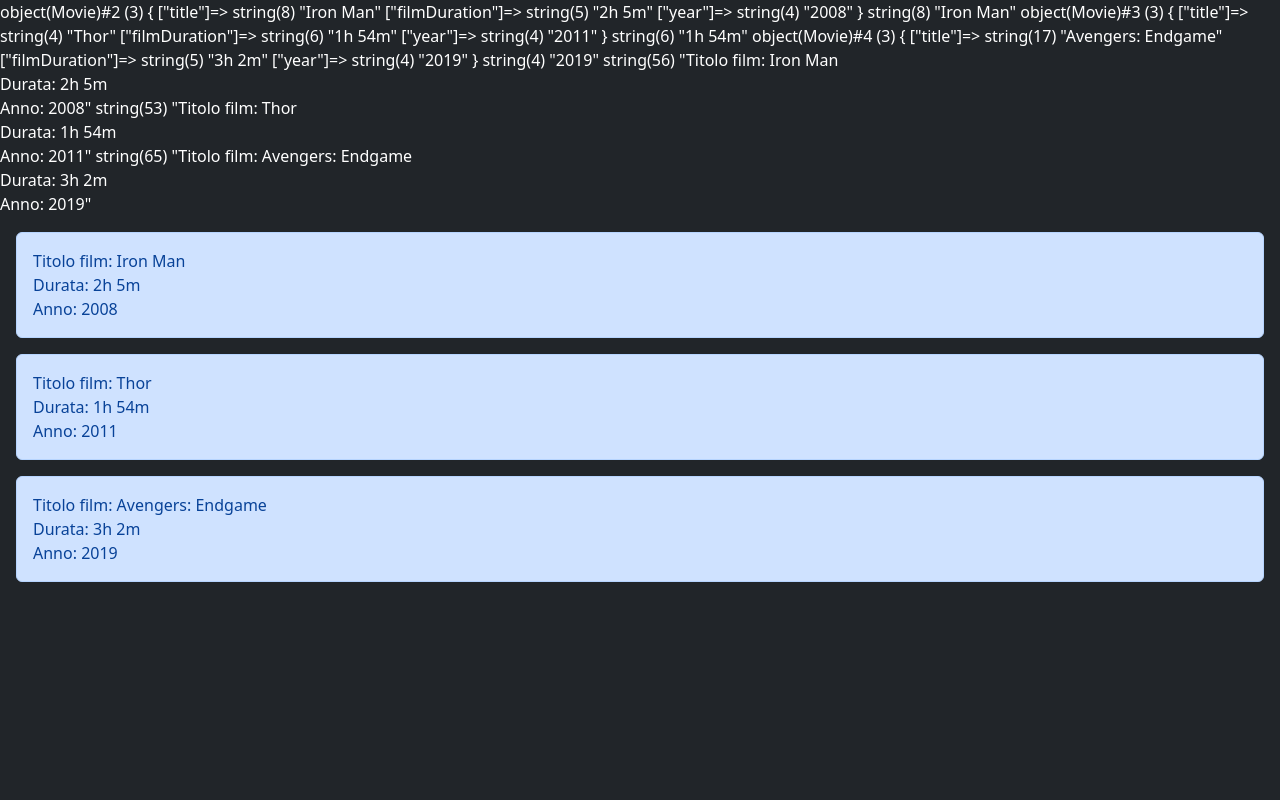
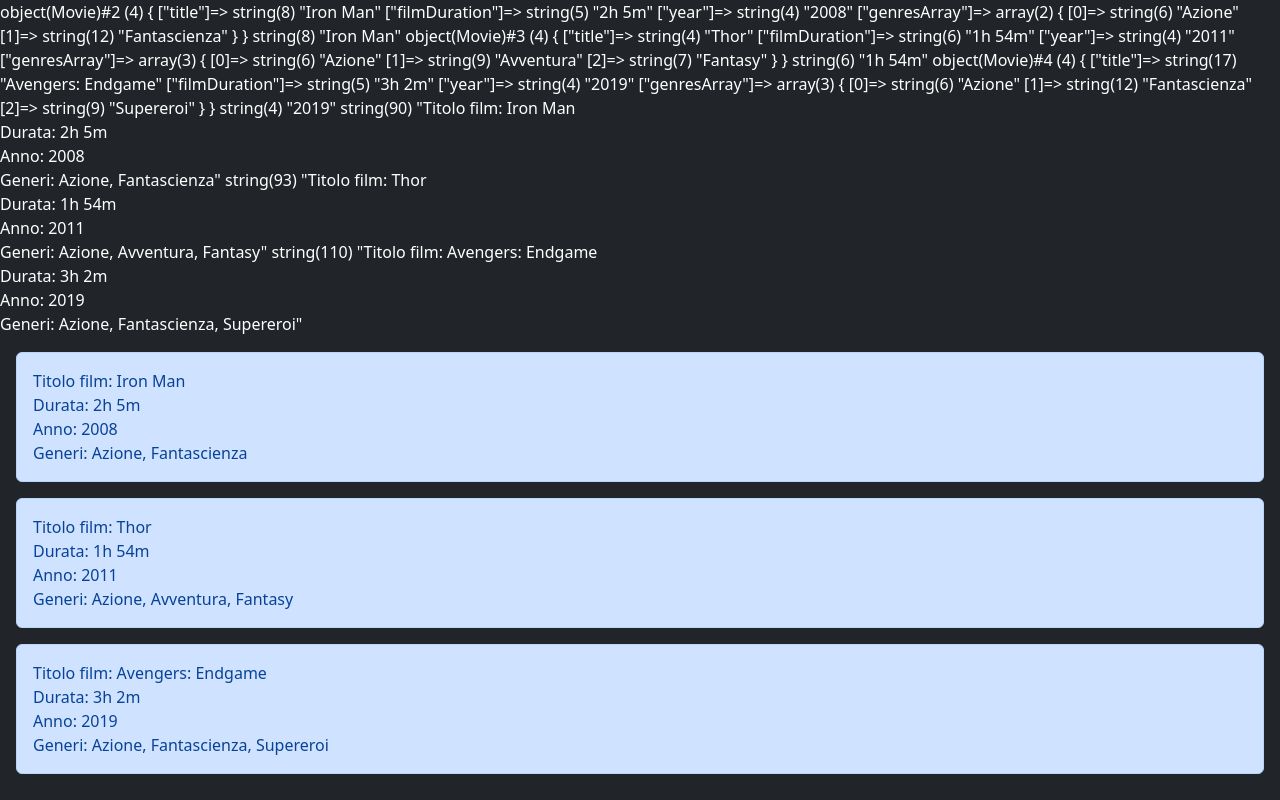
Before and after one commit to MikePio/php-oop-1, a PHP site: page / in a window 1280 px wide. Run offline with PHP 8.4, Linux system fonts and the light colour scheme.

Commit message:
[Bonus] Added and printed an array of genres

```diff
--- a/index.php
+++ b/index.php
@@ -63,13 +63,15 @@ class Movie
   public $title;
   public $filmDuration;
   public $year;
+  public $genresArray;
 
   //* definire un construttore
-  public function __construct($_title, $_filmDuration, $_year)
+  public function __construct($_title, $_filmDuration, $_year, $_genresArray)
   {
     $this->title = $_title;
     $this->filmDuration = $_filmDuration;
     $this->year = $_year;
+    $this->genresArray = $_genresArray;
     //*inserito metodo nella classe
     $this->getMovieDetails();
   }
@@ -77,7 +79,13 @@ class Movie
   //* dichiarato un metodo
   public function getMovieDetails()
   {
-    return "Titolo film: $this->title <br> Durata: $this->filmDuration <br> Anno: $this->year";
+    //* essendo un array deve essere trasformato prima in stringa e successivamente stampato
+    $genreString = implode(", ", $this->genresArray);
+    // OPPURE
+    // $genreString = join(", ", $this->genresArray);
+    return "Titolo film: $this->title <br> Durata: $this->filmDuration <br> Anno: $this->year <br> Generi: $genreString";
+    // senza generi/genres
+    // return "Titolo film: $this->title <br> Durata: $this->filmDuration <br> Anno: $this->year";
     // OPPURE
     // return 'Titolo film:' . ' ' . $this->title . ' ' . 'Durata:' . ' ' . $this->filmDuration . ' ' . 'Anno:' . ' ' . $this->year;
   }
@@ -85,7 +93,7 @@ class Movie
 
 //* INVOCARE attributi/variabili d’istanza
 // Iron Man
-$ironMan = new Movie("Iron Man", "2h 5m", "2008");
+$ironMan = new Movie("Iron Man", "2h 5m", "2008", ["Azione", "Fantascienza"]);
 //? COSì NON FUNZIONA SE C'è IL __construct
 // $ironMan->title = "Iron Man";
 // $ironMan->filmDuration = "2h 5m";
@@ -95,7 +103,7 @@ var_dump($ironMan);
 var_dump($ironMan->title);
 
 // Thor
-$thor = new Movie("Thor", "1h 54m", "2011");
+$thor = new Movie("Thor", "1h 54m", "2011", ["Azione", "Avventura", "Fantasy"]);
 //? COSì NON FUNZIONA SE C'è IL __construct
 // $thor->title = "Thor";
 // $thor->filmDuration = "1h 54m";
@@ -105,7 +113,7 @@ var_dump($thor);
 var_dump($thor->filmDuration);
 
 // Avengers: Endgame
-$endgame = new Movie("Avengers: Endgame", "3h 2m", "2019");
+$endgame = new Movie("Avengers: Endgame", "3h 2m", "2019", ["Azione", "Fantascienza", "Supereroi"]);
 //? COSì NON FUNZIONA SE C'è IL __construct
 // $endgame->title = "Avengers: Endgame";
 // $endgame->filmDuration = "3h 2m";
```
